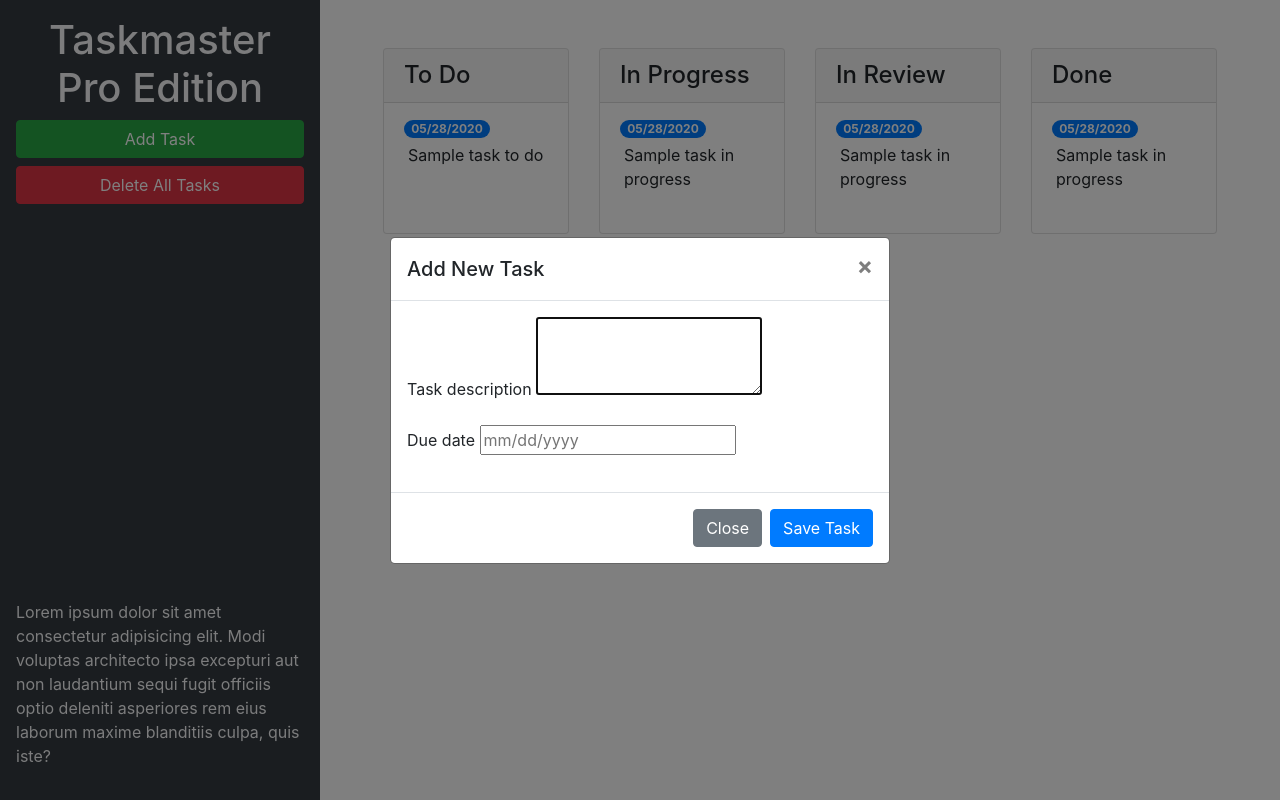
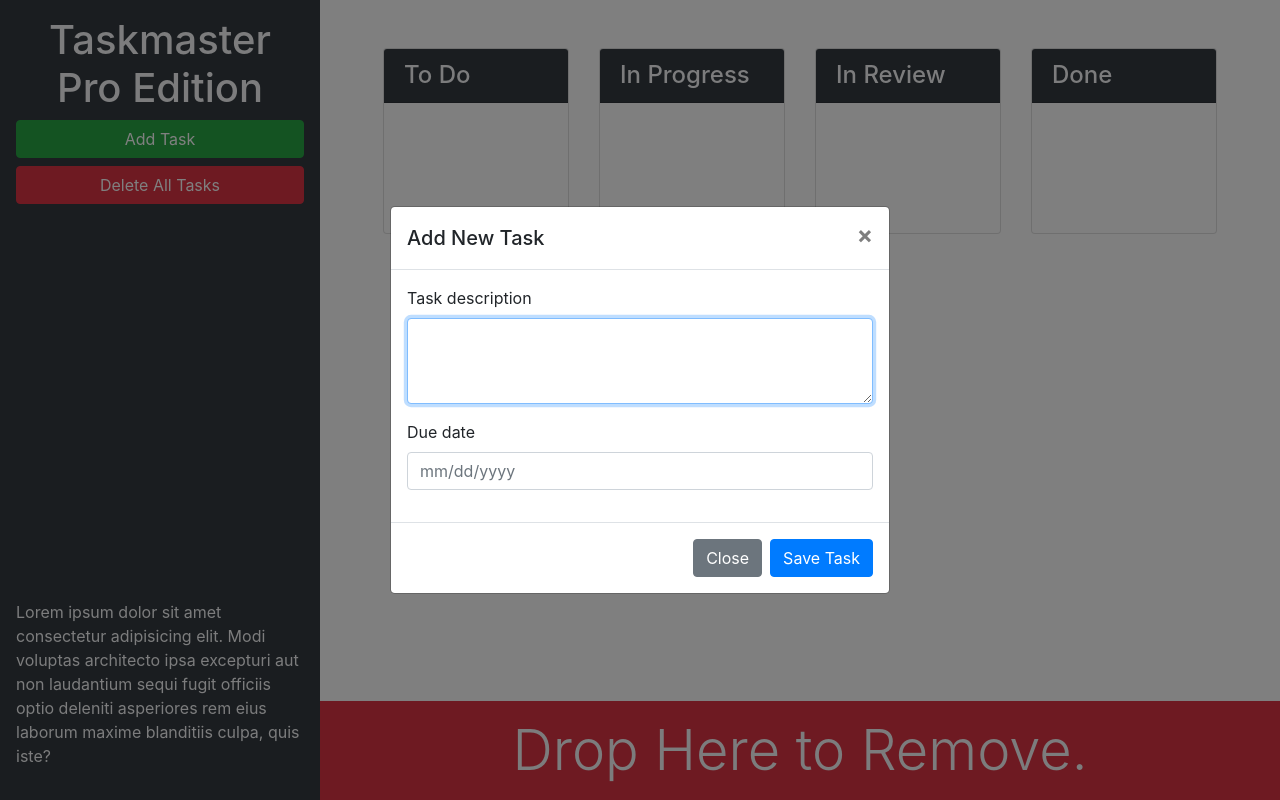
Before and after one commit to Jonzee1914/taskmaster-pro, a plain HTML site: page index.html in a window 1280 px wide. Both pictures are taken after a click on the button "Add Task". Drawn offline with nearby package versions, Linux system fonts and the light colour scheme.

Commit message:
cleaned up cards and added remove section

```diff
--- a/index.html
+++ b/index.html
@@ -13,61 +13,58 @@
 <body>
 
   <div class="row min-vh-100 no-gutters">
-    <header class="col-12 col-lg-3 bg-dark text-light d-flex flex-column p-4 p-lg-3">
+    <header class="col-12 col-lg-3 bg-dark text-light sticky-top d-flex flex-column p-4 p-lg-3">
       <h1 class="text-center">Taskmaster Pro Edition</h1>
       <button id="create-task" class="btn btn-block btn-success" data-toggle="modal" data-target="#task-form-modal">Add
         Task</button>
       <button id="remove-tasks" class="btn btn-block btn-danger">Delete All Tasks</button>
-      <p class="mt-auto">Lorem ipsum dolor sit amet consectetur adipisicing elit. Modi voluptas architecto ipsa
+      <p class="mt-auto d-none d-lg-block">Lorem ipsum dolor sit amet consectetur adipisicing elit. Modi voluptas architecto ipsa
         excepturi aut non
         laudantium sequi fugit officiis optio deleniti asperiores rem eius laborum maxime blanditiis culpa, quis iste?
       </p>
     </header>
-    <main class="col-12 col-lg-9">
+    <main class="col-12 col-lg-9 d-flex flex-column">
       <div class="m-5 row justify-content-around">
         <div class="col-12 col-md-6 col-xl-3 mb-3">
           <div class="card">
-            <h4 class="card-header">To Do</h4>
+            <h4 class="card-header bg-dark text-light">To Do</h4>
             <ul id="list-toDo" class="list-group list-group-flush">
               <li class="list-group-item">
-                <span class="badge badge-primary badge-pill">05/28/2020</span>
-                <p class="m-1">Sample task to do</p>
               </li>
             </ul>
           </div>
         </div>
         <div class="col-12 col-md-6 col-xl-3 mb-3">
           <div class="card">
-            <h4 class="card-header">In Progress</h4>
+            <h4 class="card-header bg-dark text-light">In Progress</h4>
             <ul id="list-inProgress" class="list-group list-group-flush">
               <li class="list-group-item">
-                <span class="badge badge-primary badge-pill">05/28/2020</span>
-                <p class="m-1">Sample task in progress</p>
               </li>
             </ul>
           </div>
         </div>
         <div class="col-12 col-md-6 col-xl-3 mb-3">
           <div class="card">
-            <h4 class="card-header">In Review</h4>
+            <h4 class="card-header bg-dark text-light">In Review</h4>
             <ul id="list-inReview" class="list-group list-group-flush">
               <li class="list-group-item">
-                <span class="badge badge-primary badge-pill">05/28/2020</span>
-                <p class="m-1">Sample task in progress</p>
               </li>
             </ul>
           </div>
         </div>
         <div class="col-12 col-md-6 col-xl-3 mb-3">
           <div class="card">
-            <h4 class="card-header">Done</h4>
+            <h4 class="card-header bg-dark text-light">Done</h4>
             <ul id="list-done" class="list-group list-group-flush">
               <li class="list-group-item">
-                <span class="badge badge-primary badge-pill">05/28/2020</span>
-                <p class="m-1">Sample task in progress</p>
               </li>
             </ul>
           </div>
+        </div>
+      </div>
+      <div class="mt-auto" id="trash">
+        <div class="w-100 bg-danger p-3 text-center text-light display-4">
+          Drop Here to Remove.
         </div>
       </div>
     </main>
@@ -88,11 +85,11 @@
           <form>
             <div class="form-group">
               <label for="modalTaskDescription">Task description</label>
-              <textarea id="modalTaskDescription" rows="3"></textarea>
+              <textarea id="modalTaskDescription" rows="3" class="form-control"></textarea>
             </div>
             <div class="form-group">
               <label for="modalDueDate">Due date</label>
-              <input type="text" id="modalDueDate" placeholder="mm/dd/yyyy" autocomplete="off" />
+              <input type="text" class="form-control" id="modalDueDate" placeholder="mm/dd/yyyy" autocomplete="off" />
             </div>
           </form>
         </div>
```
